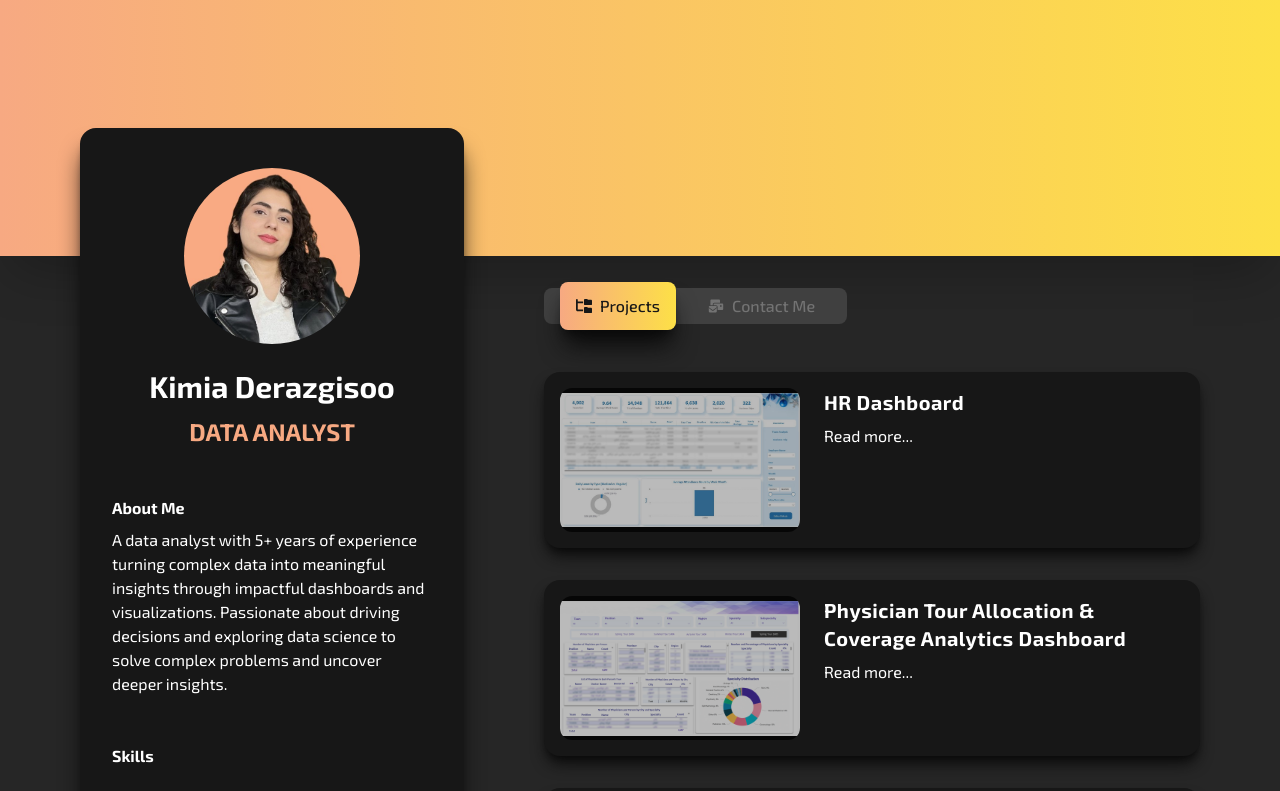
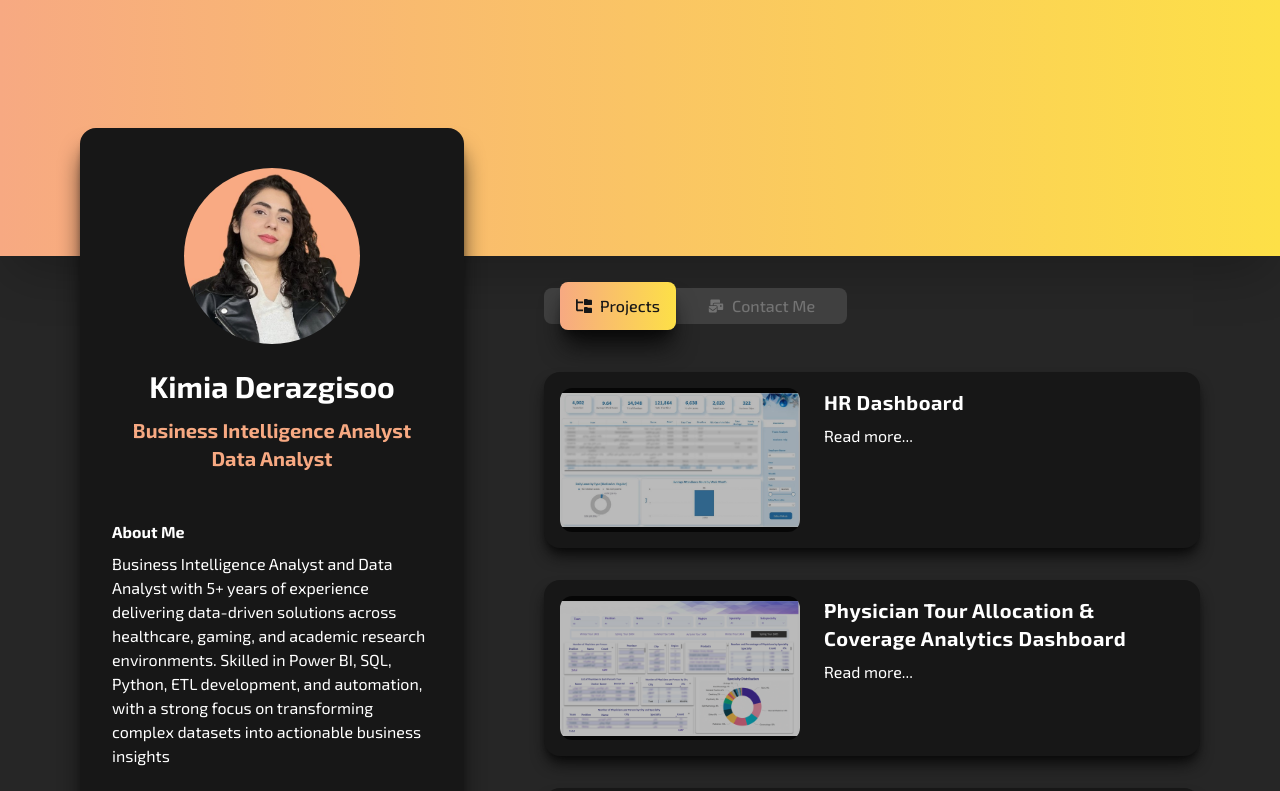
Before and after one commit to kimiaderazgisoo/kimiaderazgisoo.github.io, a React (Vite) app: page / in a window 1280 px wide. Shown: the top 791 px of the page. Built offline with nearby package versions, Linux system fonts and the light colour scheme.

Commit message:
feat: update job title, about, and cv file

```diff
--- a/src/components/branding.tsx
+++ b/src/components/branding.tsx
@@ -41,23 +41,28 @@ const skills: { title: string; image: string; className: string }[] = [
 function Branding() {
 	return (
 		<div className="mx-auto -mt-32 shrink-0 grow-0 space-y-12 rounded-2xl bg-neutral-900 px-8 py-10 shadow-xl shadow-neutral-950 sm:max-w-[32rem] lg:w-80 xl:mx-8 xl:w-96">
-			<div className="space-y-6">
+			<div className="-mx-4 space-y-6">
 				<div className="mx-auto flex size-44 items-center justify-center md:size-56 lg:size-44">
 					<img className="rounded-full" src="/photo.jpg" />
 				</div>
 				<div className="flex flex-col items-center justify-center gap-3">
 					<h1 className="text-3xl font-bold">Kimia Derazgisoo</h1>
-					<h2 className="text-2xl font-bold text-[#f7a982]">DATA ANALYST</h2>
+					<h2 className="text-center text-xl font-bold text-[#f7a982]">
+						Business Intelligence Analyst
+						<br />
+						Data Analyst
+					</h2>
 				</div>
 			</div>
 
 			<div className="mt-12 space-y-2">
 				<div className="font-bold">About Me</div>
 				<p>
-					A data analyst with 5+ years of experience turning complex data into
-					meaningful insights through impactful dashboards and visualizations.
-					Passionate about driving decisions and exploring data science to solve
-					complex problems and uncover deeper insights.
+					Business Intelligence Analyst and Data Analyst with 5+ years of
+					experience delivering data-driven solutions across healthcare, gaming,
+					and academic research environments. Skilled in Power BI, SQL, Python,
+					ETL development, and automation, with a strong focus on transforming
+					complex datasets into actionable business insights
 				</p>
 			</div>
 
@@ -92,7 +97,7 @@ function Branding() {
 					View or download my resume:{" "}
 					<a
 						className="text-xl"
-						href="/kimia_derazgisoo-cv-131224.pdf"
+						href="/kimia_derazgisoo-cv-260612.pdf"
 						target="_blank"
 					>
 						<FaFilePdf />
```
Also changed, not shown: 2 other files (tests, documents, lock files or other folders).
